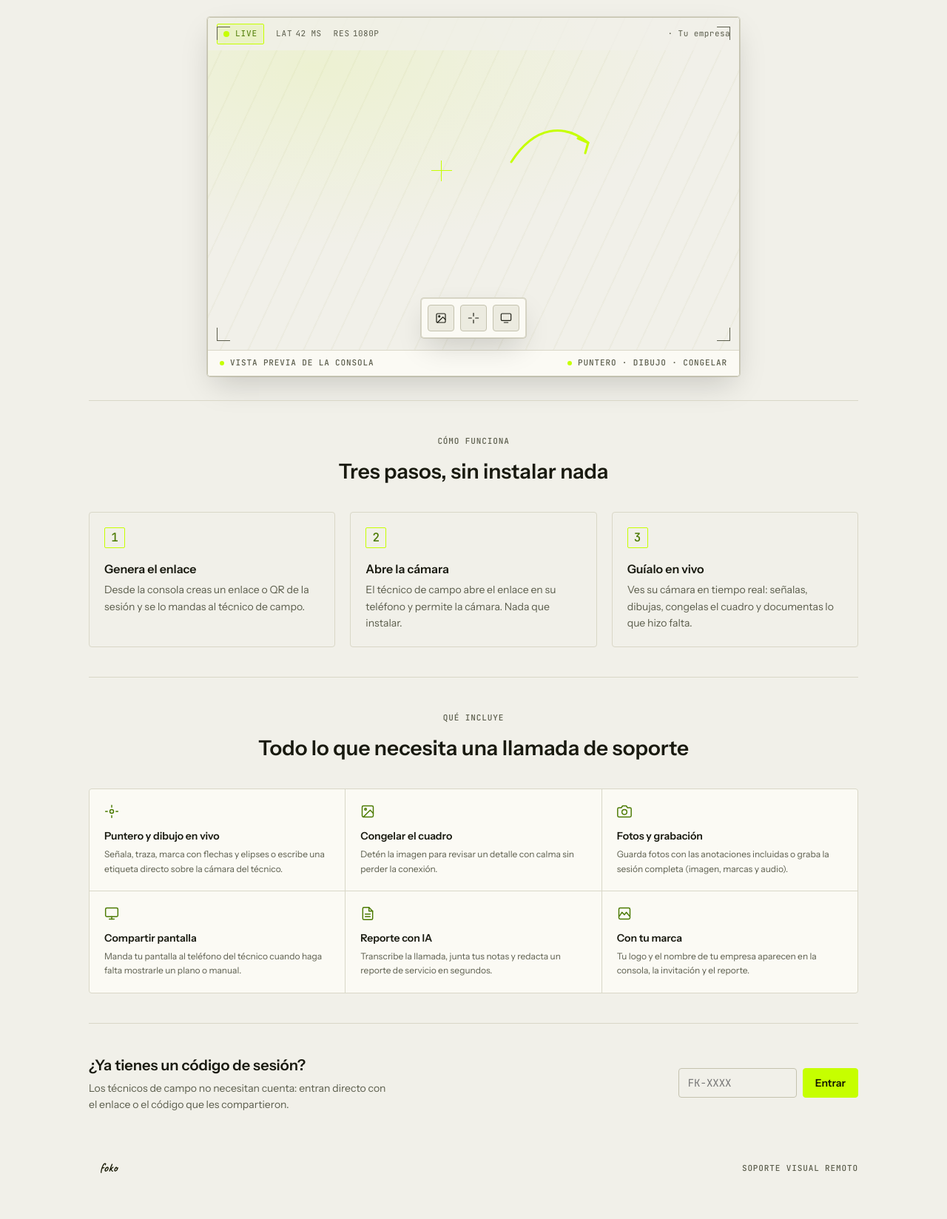
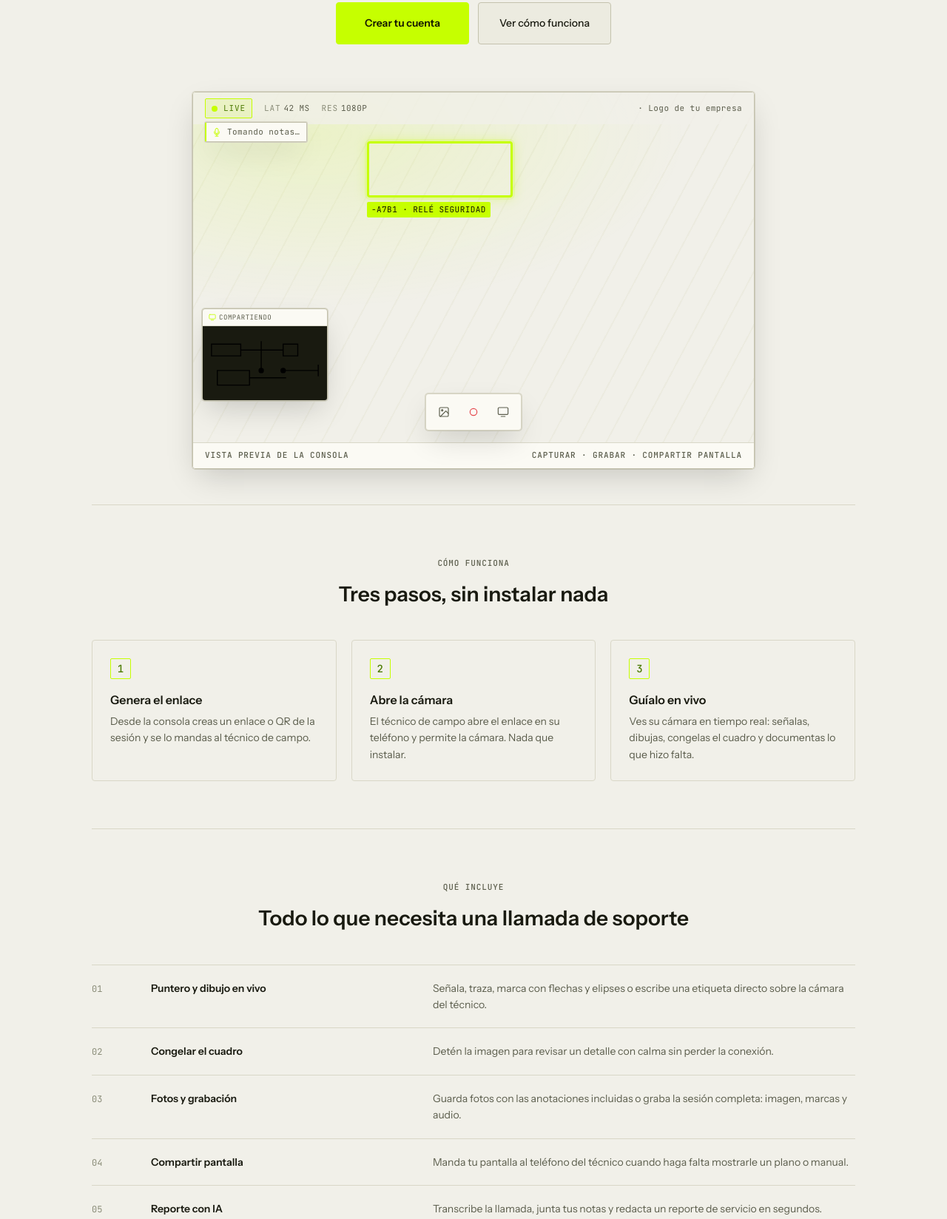
Before and after one commit to josepinedo07/foko, a website: page index.html in a window 1280 px wide. Shown: the part 466-2114 px from the top of the page at 74% size. Drawn offline with Linux system fonts and the light colour scheme.

Commit message:
Rediseño de la landing: titular nuevo, mockup de consola, "Qué incluye" como hoja de datos
- Titular: "El soporte técnico remoto que ve lo que tú ves"
- Hero mockup reconstruido en CSS/SVG (sin fotos): HUD live, componente
  resaltado (-A7B1), chip "Tomando notas…", miniatura de plano compartido, tray
- "Qué incluye" pasa de grid de íconos a lista numerada 01–06 tipo datasheet
- Nav/footer simplificados

Portado desde el canvas de Claude Design al index.html real (design-system.css
+ tokens, sin hex fuera de tokens.css). El código de sesión sigue siendo funcional.

Co-Authored-By: Claude Sonnet 5 <noreply@anthropic.com>

```diff
--- a/index.html
+++ b/index.html
@@ -4,7 +4,7 @@
   <meta charset="UTF-8">
   <meta name="viewport" content="width=device-width, initial-scale=1.0">
   <title>FOKO · Soporte visual remoto</title>
-  <meta name="description" content="El teléfono de tu técnico de campo, los ojos de tu técnico de oficina. Videollamada con puntero, dibujo, congelado, fotos, grabación y reporte con IA.">
+  <meta name="description" content="El soporte técnico remoto que ve lo que tú ves. Videollamada en vivo entre el celular de campo y la consola de oficina: puntero, dibujo, congelado, fotos, grabación y reporte con IA.">
   <link rel="icon" href="brand/favicon.svg" type="image/svg+xml">
   <link rel="icon" href="brand/favicon-32.png" sizes="32x32" type="image/png">
   <link rel="apple-touch-icon" href="brand/apple-touch-icon.png">
@@ -13,97 +13,151 @@
   <link rel="stylesheet" href="css/design-system.css">
   <style>
     body { overflow-x: hidden; }
-    .page { max-width: 1080px; margin: 0 auto; padding: 0 var(--s-5); }
+    .page { max-width: 1080px; margin: 0 auto; padding: 0 var(--s-6); }
 
     /* -- Nav -------------------------------------------------------- */
-    .nav {
-      display: flex; align-items: center; gap: var(--s-4);
-      padding: var(--s-4) 0;
-    }
+    .nav { display: flex; align-items: center; gap: var(--s-4); padding: var(--s-6) 0; }
     .nav .spacer { flex: 1; }
     .nav-links { display: flex; align-items: center; gap: var(--s-2); }
-    @media (max-width: 560px) { .nav-links .btn--ghost span { display: none; } }
+    @media (max-width: 480px) { .nav-links .btn--ghost { display: none; } }
 
-    /* -- Hero --------------------------------------------------------- */
-    .hero { padding: var(--s-10) 0 var(--s-8); text-align: center; }
-    .hero .label { display: inline-flex; align-items: center; gap: var(--s-2); }
-    .hero .label::before { content: ''; width: 6px; height: 6px; border-radius: var(--r-full); background: var(--accent); }
+    /* -- Hero ------------------------------------------------------- */
+    .hero { padding: var(--s-16) 0 var(--s-12); text-align: center; }
     .headline {
       font-family: var(--font-display); font-weight: 700; letter-spacing: var(--tracking-display);
-      font-size: clamp(28px, 5vw, var(--fs-40)); line-height: 1.15; margin: var(--s-4) auto var(--s-4);
-      max-width: 22ch;
+      font-size: clamp(32px, 5.5vw, 56px); line-height: 1.12; margin: 0 auto var(--s-5);
+      max-width: 19ch;
     }
     .headline em { font-style: normal; color: var(--accent-text); }
-    .sub { color: var(--text-dim); font-size: var(--fs-16); max-width: 52ch; margin: 0 auto var(--s-6); }
-    .hero__cta { display: flex; gap: var(--s-3); justify-content: center; flex-wrap: wrap; margin-bottom: var(--s-10); }
-    .hero__cta .btn { min-width: 180px; }
+    .sub { color: var(--text-dim); font-size: var(--fs-16); max-width: 50ch; margin: 0 auto var(--s-8); }
+    .hero__cta { display: flex; gap: var(--s-3); justify-content: center; flex-wrap: wrap; margin-bottom: var(--s-16); }
+    .hero__cta .btn { min-width: 180px; padding: var(--s-4) var(--s-6); }
 
-    /* -- Mockup ilustrativo (no es video en vivo) ---------------------- */
-    .mockshell { max-width: 720px; margin: 0 auto; border: 1px solid var(--border-strong); border-radius: var(--r); overflow: hidden; box-shadow: var(--shadow-float); }
-    .mockstage { position: relative; aspect-ratio: 16/10; background:
-      radial-gradient(120% 90% at 20% 15%, color-mix(in srgb, var(--accent) 10%, transparent), transparent 60%),
-      repeating-linear-gradient(115deg, var(--surface-2) 0 2px, var(--bg) 2px 34px);
+    /* -- Mockup ilustrativo (no es un feed en vivo) --------------- */
+    .mockshell {
+      max-width: 760px; margin: 0 auto;
+      border: 1px solid var(--border-strong); border-radius: var(--r);
+      overflow: hidden; box-shadow: var(--shadow-float);
     }
-    .mockstage .viewer__brackets, .mockstage .viewer__reticle { position: absolute; }
-    .mockstage .viewer__brackets { inset: var(--s-3); }
-    .mockstage .viewer__reticle { top: 46%; left: 44%; opacity: 1; }
-    .mockstage .viewer__reticle::before, .mockstage .viewer__reticle::after { background: var(--accent); }
+    .mockstage {
+      position: relative; aspect-ratio: 16 / 10;
+      background:
+        radial-gradient(120% 90% at 22% 12%, var(--accent-wash), transparent 55%),
+        repeating-linear-gradient(118deg, var(--surface-2) 0 2px, var(--bg) 2px 34px);
+    }
+
     .mock-hud {
       position: absolute; top: 0; left: 0; right: 0;
-      display: flex; align-items: center; gap: var(--s-4); padding: var(--s-2) var(--s-3);
+      display: flex; align-items: center; gap: var(--s-4);
+      padding: var(--s-2) var(--s-4);
       background: color-mix(in srgb, var(--bg) 78%, transparent);
-      font-family: var(--font-mono); font-size: var(--fs-11); letter-spacing: 0.04em; color: var(--text-dim);
+      font-family: var(--font-mono); font-size: var(--fs-11);
+      letter-spacing: 0.04em; color: var(--text-dim);
     }
-    .mock-hud b { color: var(--text-dim); font-weight: 400; text-transform: uppercase; letter-spacing: var(--tracking-label); margin-right: var(--s-1); }
     .mock-hud .spacer { flex: 1; }
+    .mock-hud b { color: var(--text-mute); font-weight: 400; text-transform: uppercase; letter-spacing: var(--tracking-label); margin-right: var(--s-1); }
+
+    .mock-chip {
+      position: absolute; top: 40px; left: var(--s-4);
+      display: inline-flex; align-items: center; gap: var(--s-2);
+      padding: var(--s-1) var(--s-2);
+      background: var(--surface); border: 1px solid var(--border-strong);
+      border-left: 2px solid var(--accent); border-radius: var(--r-cell);
+      box-shadow: var(--shadow-float);
+      font-family: var(--font-mono); font-size: var(--fs-11);
+      letter-spacing: 0.04em; color: var(--text-dim);
+    }
+    .mock-chip svg { width: 12px; height: 12px; stroke: var(--accent); }
+
+    .mock-mark {
+      position: absolute; top: 14%; left: 31%; width: 26%; height: 16%;
+      border: 3px solid var(--accent); border-radius: var(--r);
+      box-shadow: 0 0 0 3px var(--accent-wash), 0 0 16px color-mix(in srgb, var(--accent) 35%, transparent);
+    }
+    .mock-mark__tag {
+      position: absolute; top: calc(14% + 16% + 6px); left: 31%;
+      font-family: var(--font-mono); font-size: var(--fs-11); letter-spacing: 0.04em;
+      color: var(--on-accent); background: var(--accent);
+      padding: 2px 6px; border-radius: var(--r-cell);
+    }
+
+    .mock-share {
+      position: absolute; left: var(--s-3); bottom: 56px; width: 170px;
+      background: var(--surface); border: 1px solid var(--border-strong);
+      border-radius: var(--r); overflow: hidden; box-shadow: var(--shadow-float);
+    }
+    .mock-share__head {
+      display: flex; align-items: center; gap: var(--s-1);
+      padding: var(--s-1) var(--s-2); border-bottom: 1px solid var(--border);
+      font-family: var(--font-mono); font-size: 9px; letter-spacing: 0.06em;
+      text-transform: uppercase; color: var(--text-dim);
+    }
+    .mock-share__head svg { width: 10px; height: 10px; stroke: var(--accent); }
+    .mock-share__plan { display: block; width: 100%; height: 100px; background: var(--text); }
+
     .mock-tray {
       position: absolute; left: 50%; bottom: var(--s-4); transform: translateX(-50%);
       display: flex; gap: var(--s-2); padding: var(--s-2);
-      background: var(--surface); border: 1px solid var(--border); border-radius: var(--r); box-shadow: var(--shadow-float);
+      background: var(--surface); border: 1px solid var(--border);
+      border-radius: var(--r); box-shadow: var(--shadow-float);
     }
-    .mock-annot { position: absolute; top: 30%; left: 56%; width: 120px; height: 70px; pointer-events: none; }
+    .mock-tray span {
+      width: 32px; height: 32px; display: flex; align-items: center; justify-content: center;
+      border-radius: var(--r-cell); color: var(--text-dim);
+    }
+    .mock-tray span svg { width: 16px; height: 16px; }
+    .mock-tray .is-rec { color: var(--critical); }
+
     .mockcaption {
-      display: flex; justify-content: space-between; align-items: center;
-      padding: var(--s-2) var(--s-4); background: var(--surface); border-top: 1px solid var(--border);
+      display: flex; justify-content: space-between; align-items: center; gap: var(--s-3);
+      padding: var(--s-2) var(--s-4);
+      background: var(--surface); border-top: 1px solid var(--border);
     }
 
-    /* -- Cómo funciona -------------------------------------------------- */
-    section { padding: var(--s-10) 0; border-top: 1px solid var(--border); }
-    .section-head { text-align: center; margin-bottom: var(--s-8); }
+    /* -- Secciones ----------------------------------------------- */
+    section { padding: var(--s-16) 0; border-top: 1px solid var(--border); }
+    .section-head { text-align: center; margin-bottom: var(--s-10); }
     .section-head h2 { font-size: var(--fs-28); font-weight: 600; margin-top: var(--s-2); }
-    .steps { display: grid; grid-template-columns: repeat(3, 1fr); gap: var(--s-5); counter-reset: step; }
-    .step { border: 1px solid var(--border); border-radius: var(--r); padding: var(--s-5); }
+
+    /* Cómo funciona */
+    .steps { display: grid; grid-template-columns: repeat(3, minmax(0, 1fr)); gap: var(--s-5); counter-reset: step; }
+    .step { border: 1px solid var(--border); border-radius: var(--r); padding: var(--s-6); }
     .step::before {
       counter-increment: step; content: counter(step);
       display: flex; align-items: center; justify-content: center;
       width: 28px; height: 28px; margin-bottom: var(--s-4);
       border: 1px solid var(--accent); border-radius: var(--r-cell); color: var(--accent-text);
-      font-family: var(--font-mono); font-weight: 500;
+      font-family: var(--font-mono); font-weight: 500; font-size: var(--fs-14);
     }
     .step h3 { font-size: var(--fs-16); font-weight: 600; margin-bottom: var(--s-1); }
     .step p { color: var(--text-dim); font-size: var(--fs-14); }
 
-    /* -- Funciones -------------------------------------------------- */
-    .grid { display: grid; grid-template-columns: repeat(3, 1fr); gap: 1px; background: var(--border); border: 1px solid var(--border); border-radius: var(--r); overflow: hidden; }
-    .feat { background: var(--surface); padding: var(--s-5); }
-    .feat .icon { color: var(--accent-text); margin-bottom: var(--s-3); }
-    .feat h3 { font-size: var(--fs-14); font-weight: 600; margin-bottom: var(--s-1); }
-    .feat p { color: var(--text-dim); font-size: var(--fs-12); }
-
-    @media (max-width: 720px) {
-      .steps, .grid { grid-template-columns: 1fr; }
+    /* Qué incluye — lista tipo hoja de datos */
+    .specs { border-top: 1px solid var(--border); }
+    .spec-row {
+      display: grid; grid-template-columns: 56px minmax(0, 1fr) minmax(0, 1.6fr);
+      gap: var(--s-6); padding: var(--s-5) 0;
+      border-bottom: 1px solid var(--border); align-items: baseline;
+    }
+    .spec-row__n { font-family: var(--font-mono); font-size: var(--fs-12); color: var(--text-mute); }
+    .spec-row h3 { font-size: var(--fs-14); font-weight: 600; }
+    .spec-row p { color: var(--text-dim); font-size: var(--fs-14); }
+    @media (max-width: 640px) {
+      .spec-row { grid-template-columns: 32px minmax(0, 1fr); row-gap: var(--s-1); }
+      .spec-row p { grid-column: 1 / -1; }
     }
 
-    /* -- Entrar con código -------------------------------------------- */
+    /* Código de sesión */
     .fieldjoin { display: flex; flex-wrap: wrap; align-items: center; justify-content: space-between; gap: var(--s-5); }
     .fieldjoin__text h2 { font-size: var(--fs-20); font-weight: 600; margin-bottom: var(--s-1); }
     .fieldjoin__text p { color: var(--text-dim); font-size: var(--fs-14); max-width: 44ch; }
     .join { display: flex; gap: var(--s-2); }
     .join .field { text-transform: uppercase; width: 160px; }
 
-    /* -- Footer -------------------------------------------------------- */
-    footer { padding: var(--s-6) 0 var(--s-10); display: flex; align-items: center; justify-content: space-between; gap: var(--s-3); flex-wrap: wrap; }
-    footer .foot-logo { height: 22px; }
+    /* Footer */
+    footer { padding: var(--s-6) 0 var(--s-16); display: flex; align-items: center; justify-content: space-between; gap: var(--s-3); flex-wrap: wrap; }
+
+    @media (max-width: 720px) { .steps { grid-template-columns: 1fr; } }
   </style>
 </head>
 <body>
@@ -118,8 +172,7 @@
     </header>
 
     <section class="hero" style="border-top: 0;">
-      <span class="label">Soporte visual remoto</span>
-      <h1 class="headline">El teléfono de tu técnico de campo, <em>los ojos</em> de tu técnico de oficina</h1>
+      <h1 class="headline">El soporte técnico remoto <em>que ve lo que tú ves</em></h1>
       <p class="sub">Videollamada en vivo entre el celular de campo y la consola de oficina: señala, dibuja, congela el cuadro, toma fotos, graba y comparte pantalla — sin que nadie instale nada.</p>
       <div class="hero__cta">
         <a class="btn btn--primary" href="login.html?tab=create">Crear tu cuenta</a>
@@ -133,23 +186,38 @@
             <span><b>lat</b>42 MS</span>
             <span><b>res</b>1080P</span>
             <span class="spacer"></span>
-            <span>· Tu empresa</span>
+            <span>· Logo de tu empresa</span>
           </div>
-          <div class="viewer__brackets"><i></i></div>
-          <div class="viewer__reticle"></div>
-          <svg class="mock-annot" viewBox="0 0 120 70" fill="none" stroke="var(--accent)" stroke-width="3" stroke-linecap="round">
-            <path d="M8 60 C 40 10, 80 8, 112 34" />
-            <path d="M112 34 l-14 -6 M112 34 l-4 14" />
-          </svg>
+
+          <span class="mock-chip">
+            <svg viewBox="0 0 24 24" fill="none" stroke-width="2" stroke-linecap="round" stroke-linejoin="round"><path d="M12 1a4 4 0 0 0-4 4v6a4 4 0 0 0 8 0V5a4 4 0 0 0-4-4z"/><path d="M19 10v1a7 7 0 0 1-14 0v-1M12 18v4M8 22h8"/></svg>
+            Tomando notas…
+          </span>
+
+          <div class="mock-mark"></div>
+          <span class="mock-mark__tag">-A7B1 · RELÉ SEGURIDAD</span>
+
+          <div class="mock-share">
+            <div class="mock-share__head">
+              <svg viewBox="0 0 24 24" fill="none" stroke-width="2" stroke-linecap="round" stroke-linejoin="round"><rect x="2" y="3" width="20" height="14" rx="2"/><line x1="8" y1="21" x2="16" y2="21"/></svg>
+              Compartiendo
+            </div>
+            <svg class="mock-share__plan" viewBox="0 0 170 100" fill="none" stroke="var(--video-void)" stroke-width="1.4" aria-hidden="true">
+              <path d="M12 24h40v16h-40zM52 32h28M80 20v40M80 32h30M110 24h20v16h-20zM110 60h48M158 52v16M20 60h44v20h-44zM64 70h50"/>
+              <circle cx="80" cy="60" r="3" fill="var(--video-void)"/>
+              <circle cx="110" cy="60" r="3" fill="var(--video-void)"/>
+            </svg>
+          </div>
+
           <div class="mock-tray">
-            <span class="btn btn-icon" aria-hidden="true"><svg class="icon icon--sm" viewBox="0 0 24 24"><rect x="3" y="3" width="18" height="18" rx="2"/><circle cx="8.5" cy="8.5" r="1.5"/><path d="M21 15l-5-5L5 21"/></svg></span>
-            <span class="btn btn-icon" aria-hidden="true"><svg class="icon icon--sm" viewBox="0 0 24 24"><path d="M12 2v6M12 16v6M2 12h6M16 12h6"/></svg></span>
-            <span class="btn btn-icon" aria-hidden="true"><svg class="icon icon--sm" viewBox="0 0 24 24"><rect x="2" y="3" width="20" height="14" rx="2"/><line x1="8" y1="21" x2="16" y2="21"/></svg></span>
+            <span><svg class="icon icon--sm" viewBox="0 0 24 24"><rect x="3" y="3" width="18" height="18" rx="2"/><circle cx="8.5" cy="8.5" r="1.5"/><path d="M21 15l-5-5L5 21"/></svg></span>
+            <span class="is-rec"><svg class="icon icon--sm" viewBox="0 0 24 24" fill="currentColor" stroke="none"><circle cx="12" cy="12" r="7"/></svg></span>
+            <span><svg class="icon icon--sm" viewBox="0 0 24 24"><rect x="2" y="3" width="20" height="14" rx="2"/><line x1="8" y1="21" x2="16" y2="21"/></svg></span>
           </div>
         </div>
         <div class="mockcaption">
           <span class="label">Vista previa de la consola</span>
-          <span class="label">Puntero · dibujo · congelar</span>
+          <span class="label">Capturar · grabar · compartir pantalla</span>
         </div>
       </div>
     </section>
@@ -180,34 +248,34 @@
         <span class="label">Qué incluye</span>
         <h2>Todo lo que necesita una llamada de soporte</h2>
       </div>
-      <div class="grid">
-        <div class="feat">
-          <svg class="icon" viewBox="0 0 24 24"><circle cx="12" cy="12" r="3"/><path d="M12 2v3M12 19v3M2 12h3M19 12h3"/></svg>
+      <div class="specs">
+        <div class="spec-row">
+          <span class="spec-row__n">01</span>
           <h3>Puntero y dibujo en vivo</h3>
           <p>Señala, traza, marca con flechas y elipses o escribe una etiqueta directo sobre la cámara del técnico.</p>
         </div>
-        <div class="feat">
-          <svg class="icon" viewBox="0 0 24 24"><rect x="3" y="3" width="18" height="18" rx="2"/><circle cx="8.5" cy="8.5" r="1.5"/><polyline points="21 15 16 10 5 21"/></svg>
+        <div class="spec-row">
+          <span class="spec-row__n">02</span>
           <h3>Congelar el cuadro</h3>
           <p>Detén la imagen para revisar un detalle con calma sin perder la conexión.</p>
         </div>
-        <div class="feat">
-          <svg class="icon" viewBox="0 0 24 24"><path d="M23 19a2 2 0 0 1-2 2H3a2 2 0 0 1-2-2V8a2 2 0 0 1 2-2h4l2-3h6l2 3h4a2 2 0 0 1 2 2z"/><circle cx="12" cy="13" r="4"/></svg>
+        <div class="spec-row">
+          <span class="spec-row__n">03</span>
           <h3>Fotos y grabación</h3>
-          <p>Guarda fotos con las anotaciones incluidas o graba la sesión completa (imagen, marcas y audio).</p>
+          <p>Guarda fotos con las anotaciones incluidas o graba la sesión completa: imagen, marcas y audio.</p>
         </div>
-        <div class="feat">
-          <svg class="icon" viewBox="0 0 24 24"><rect x="2" y="3" width="20" height="14" rx="2"/><line x1="8" y1="21" x2="16" y2="21"/><line x1="12" y1="17" x2="12" y2="21"/></svg>
+        <div class="spec-row">
+          <span class="spec-row__n">04</span>
           <h3>Compartir pantalla</h3>
           <p>Manda tu pantalla al teléfono del técnico cuando haga falta mostrarle un plano o manual.</p>
         </div>
-        <div class="feat">
-          <svg class="icon" viewBox="0 0 24 24"><path d="M14 2H6a2 2 0 0 0-2 2v16a2 2 0 0 0 2 2h12a2 2 0 0 0 2-2V8z"/><polyline points="14 2 14 8 20 8"/><line x1="16" y1="13" x2="8" y2="13"/><line x1="16" y1="17" x2="8" y2="17"/></svg>
+        <div class="spec-row">
+          <span class="spec-row__n">05</span>
           <h3>Reporte con IA</h3>
           <p>Transcribe la llamada, junta tus notas y redacta un reporte de servicio en segundos.</p>
         </div>
-        <div class="feat">
-          <svg class="icon" viewBox="0 0 24 24"><path d="M4 16l4-6 4 4 3-4 5 6"/><rect x="3" y="3" width="18" height="18" rx="2"/></svg>
+        <div class="spec-row">
+          <span class="spec-row__n">06</span>
           <h3>Con tu marca</h3>
           <p>Tu logo y el nombre de tu empresa aparecen en la consola, la invitación y el reporte.</p>
         </div>
@@ -228,7 +296,7 @@
     </section>
 
     <footer>
-      <span id="footLogo" class="foot-logo" aria-label="Foko"></span>
+      <span id="footLogo" aria-label="Foko"></span>
       <span class="label">Soporte visual remoto</span>
     </footer>
   </div>
```
